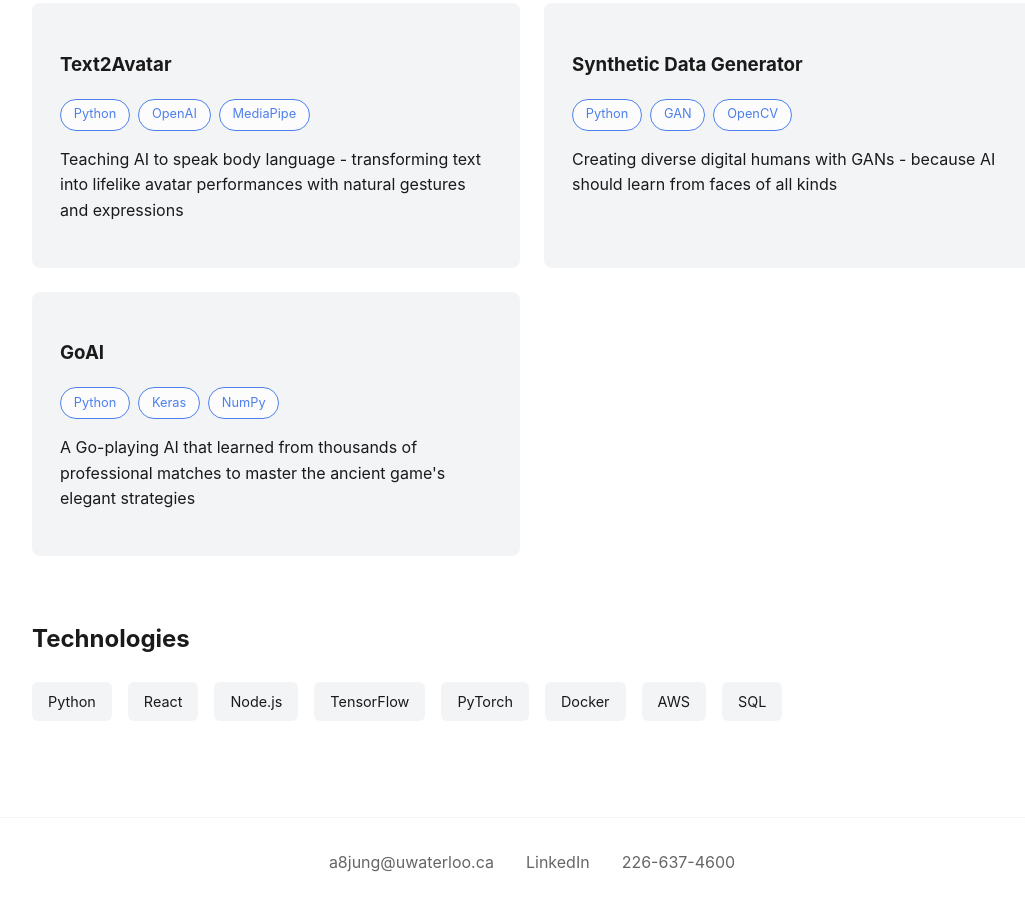
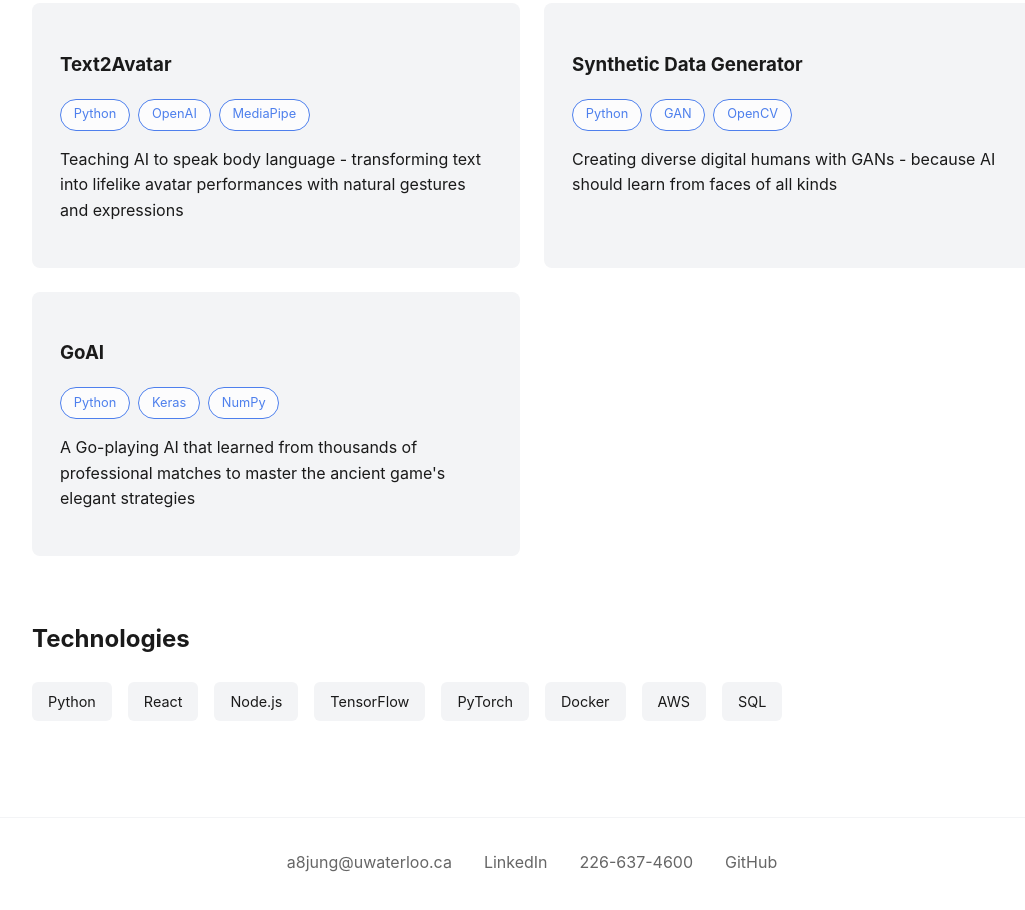
Before and after one commit to jungj0925/personalwebsite, a website: page index.html in a window 1280 px wide. Shown: the part 1102-2012 px from the top of the page, without its empty margins (108-1133 px from the left). Drawn offline with Linux system fonts and the light colour scheme; no server answers.

Commit message:
added github

```diff
--- a/index.html
+++ b/index.html
@@ -148,6 +148,7 @@
             <a href="mailto:a8jung@uwaterloo.ca">a8jung@uwaterloo.ca</a>
             <a href="https://linkedin.com/in/andyj">LinkedIn</a>
             <a href="tel:226-637-4600">226-637-4600</a>
+            <a href="https://github.com/jungj0925" target="_blank">GitHub</a>
         </div>
     </footer>
 
```
